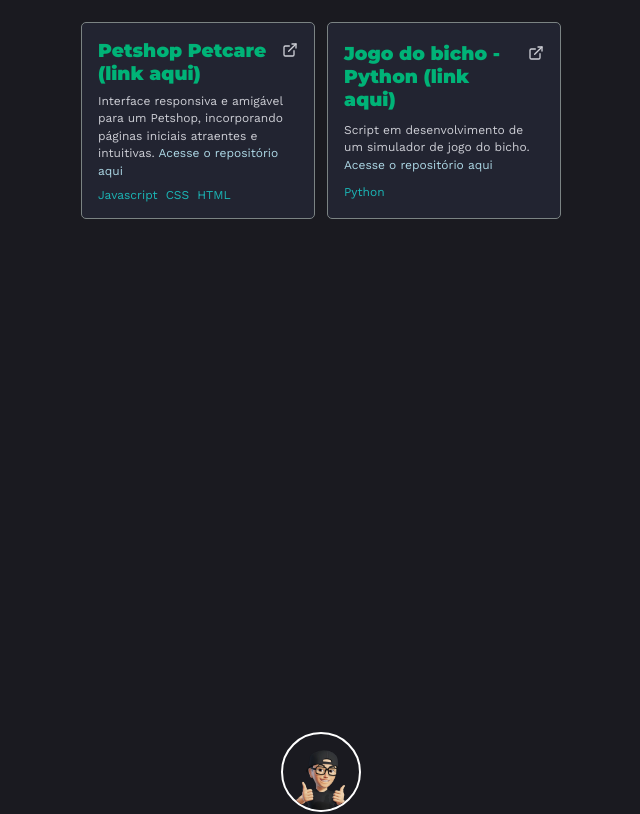
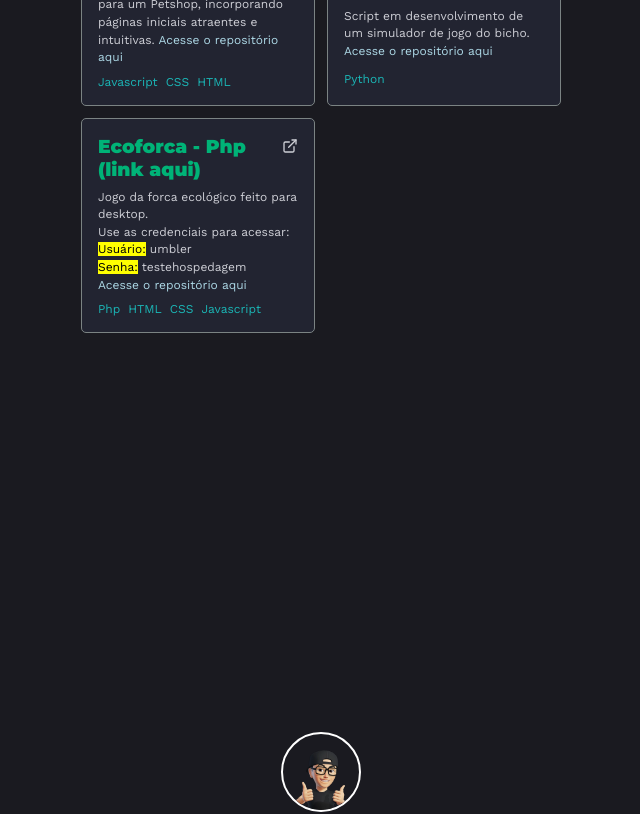
Before and after one commit to dib10/portfolio, a website built with Vite: page index.html in a window 1280 px wide. Shown: the part 1119-1933 px from the top of the page, without its empty margins (319-959 px from the left). Built offline with nearby package versions, Linux system fonts and the light colour scheme.

Commit message:
adição do projeto em php

```diff
--- a/index.html
+++ b/index.html
@@ -177,6 +177,46 @@
           </div>
           <!-- Repo End -->
           <!-- Repo -->
+          <div class="repository-container">
+            <div class="repository-head">
+              <a
+                href="http://ecoforcaif-com-br.umbler.net/"
+                target="_blank"
+                rel="noopener noreferrer"
+              >
+                <h3>Ecoforca - Php (link aqui) </h3>
+              </a>
+              <a
+                href="http://ecoforcaif-com-br.umbler.net/"
+                target="_blank"
+                rel="noopener noreferrer"
+                ><img
+                  width="16"
+                  height="16"
+                  src="./asset/svg/external-link.svg"
+                  alt="external-link"
+              /></a>
+            </div>
+            <p class="repository-description">
+              Jogo da forca ecológico feito para desktop.<br>
+              Use as credenciais para acessar:<br>
+              <mark>Usuário:</mark> umbler<br>
+              <mark>Senha:</mark> testehospedagem <br>
+              <a href="https://github.com/dib10/eco-forca">Acesse o repositório aqui</a>
+            </p>
+
+
+            <div class="repository-language-used-container">
+              <span class="language-used">Php</span>
+              <span class="language-used">HTML</span>
+              <span class="language-used">CSS</span>
+              <span class="language-used">Javascript</span>
+
+
+
+
+            </div>
+          </div>
 
 
 
```
